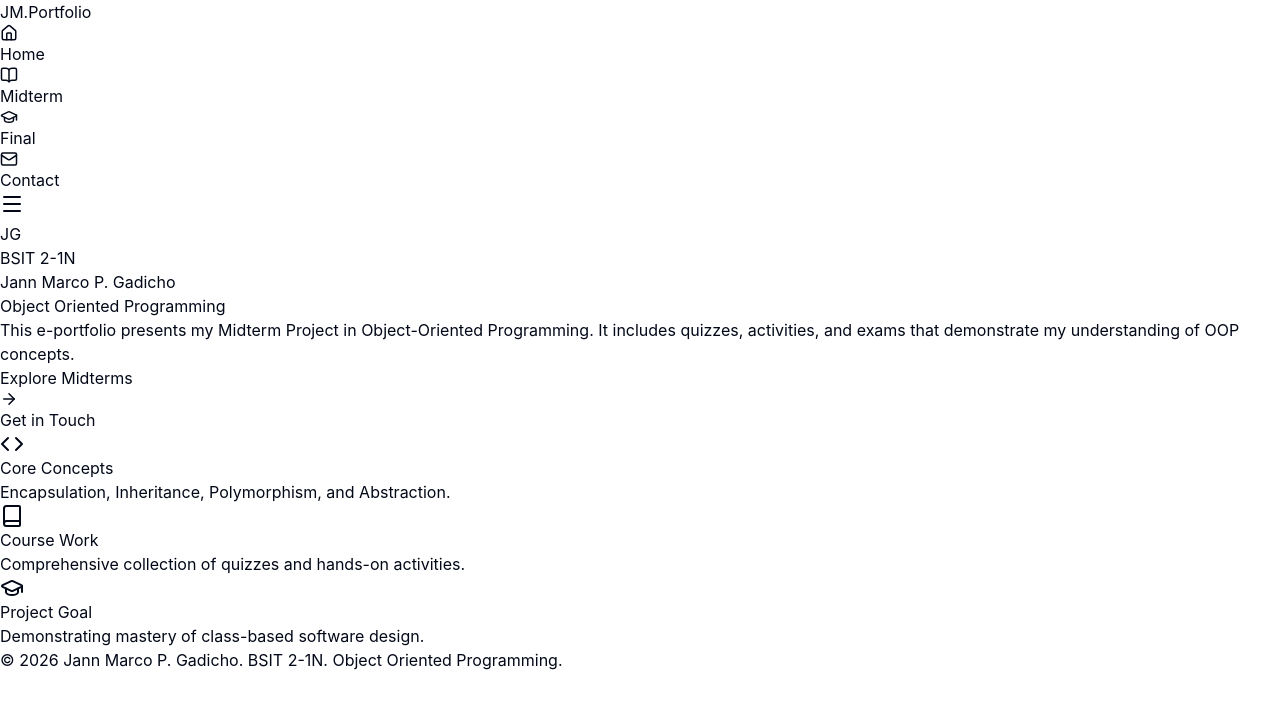
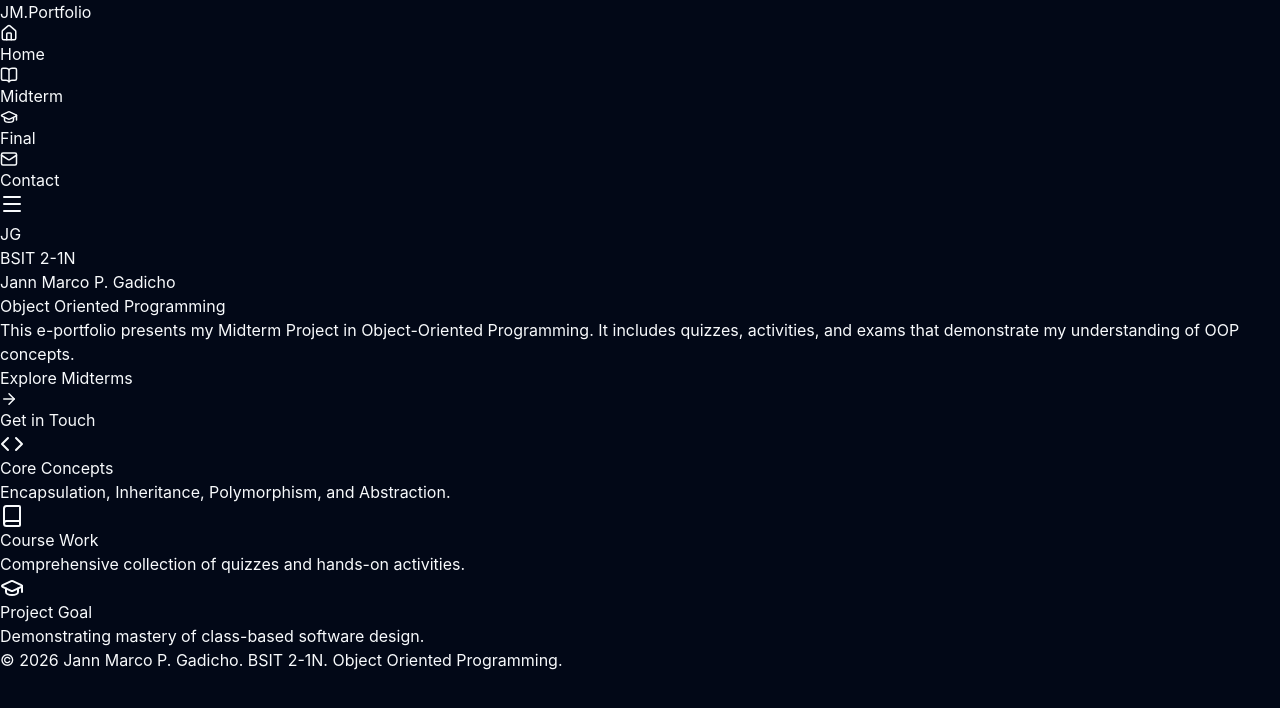
Before and after one commit to Jamacoo/OOP-EPortfolio, a React app: page / in a window 1280 px wide. Shown: the top 708 px of the page. Built offline with nearby package versions, Linux system fonts and the light colour scheme; the HTML template or start-up script is replaced by a standard one.

Commit message:
Force dark mode theme and fix button visibility

```diff
--- a/src/index.css
+++ b/src/index.css
@@ -3,29 +3,6 @@
 @tailwind utilities;
 
 :root {
-  --background: 0 0% 100%;
-  --foreground: 222.2 84% 4.9%;
-  --card: 0 0% 100%;
-  --card-foreground: 222.2 84% 4.9%;
-  --popover: 0 0% 100%;
-  --popover-foreground: 222.2 84% 4.9%;
-  --primary: 221.2 83.2% 53.3%;
-  --primary-foreground: 210 40% 98%;
-  --secondary: 210 40% 96.1%;
-  --secondary-foreground: 222.2 47.4% 11.2%;
-  --muted: 210 40% 96.1%;
-  --muted-foreground: 215.4 16.3% 46.9%;
-  --accent: 210 40% 96.1%;
-  --accent-foreground: 222.2 47.4% 11.2%;
-  --destructive: 0 84.2% 60.2%;
-  --destructive-foreground: 210 40% 98%;
-  --border: 214.3 31.8% 91.4%;
-  --input: 214.3 31.8% 91.4%;
-  --ring: 221.2 83.2% 53.3%;
-  --radius: 0.5rem;
-}
-
-.dark {
   --background: 222.2 84% 4.9%;
   --foreground: 210 40% 98%;
   --card: 222.2 84% 4.9%;
@@ -45,6 +22,7 @@
   --border: 217.2 32.6% 17.5%;
   --input: 217.2 32.6% 17.5%;
   --ring: 224.3 76.3% 48%;
+  --radius: 0.5rem;
 }
 
 body {
```
